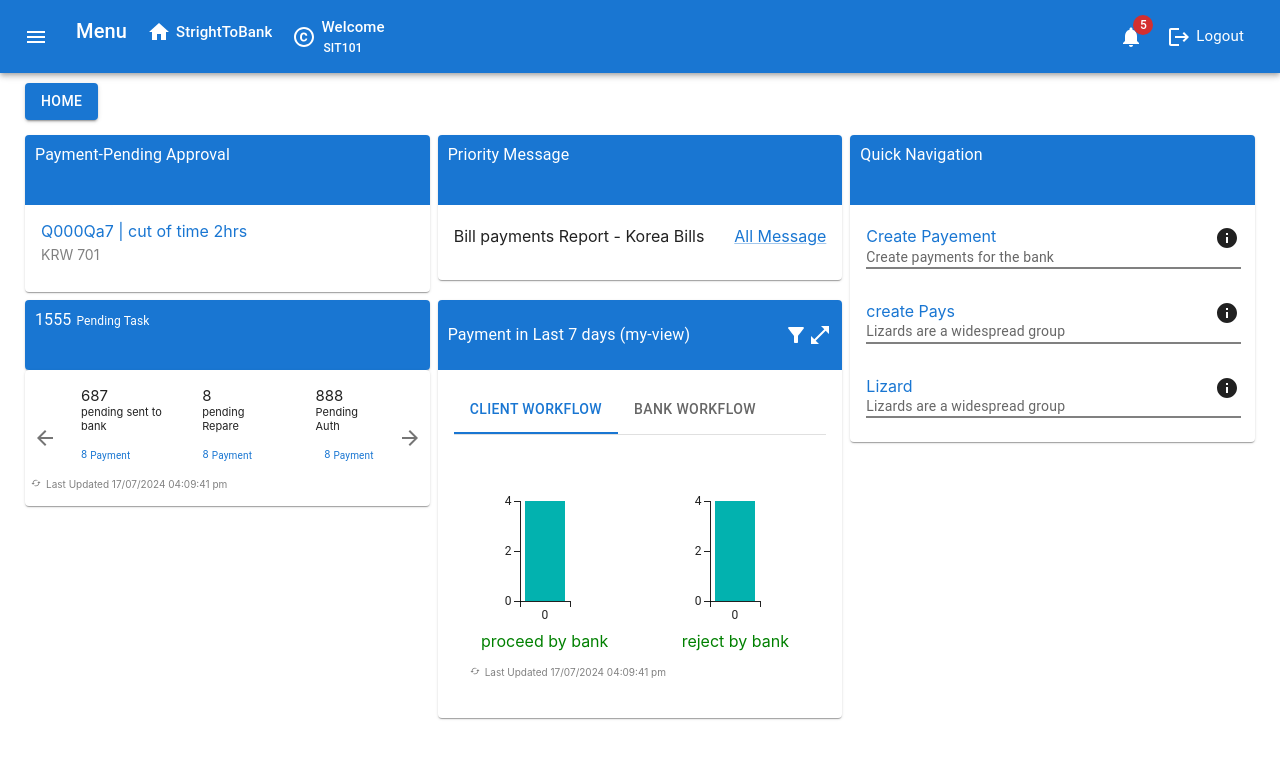
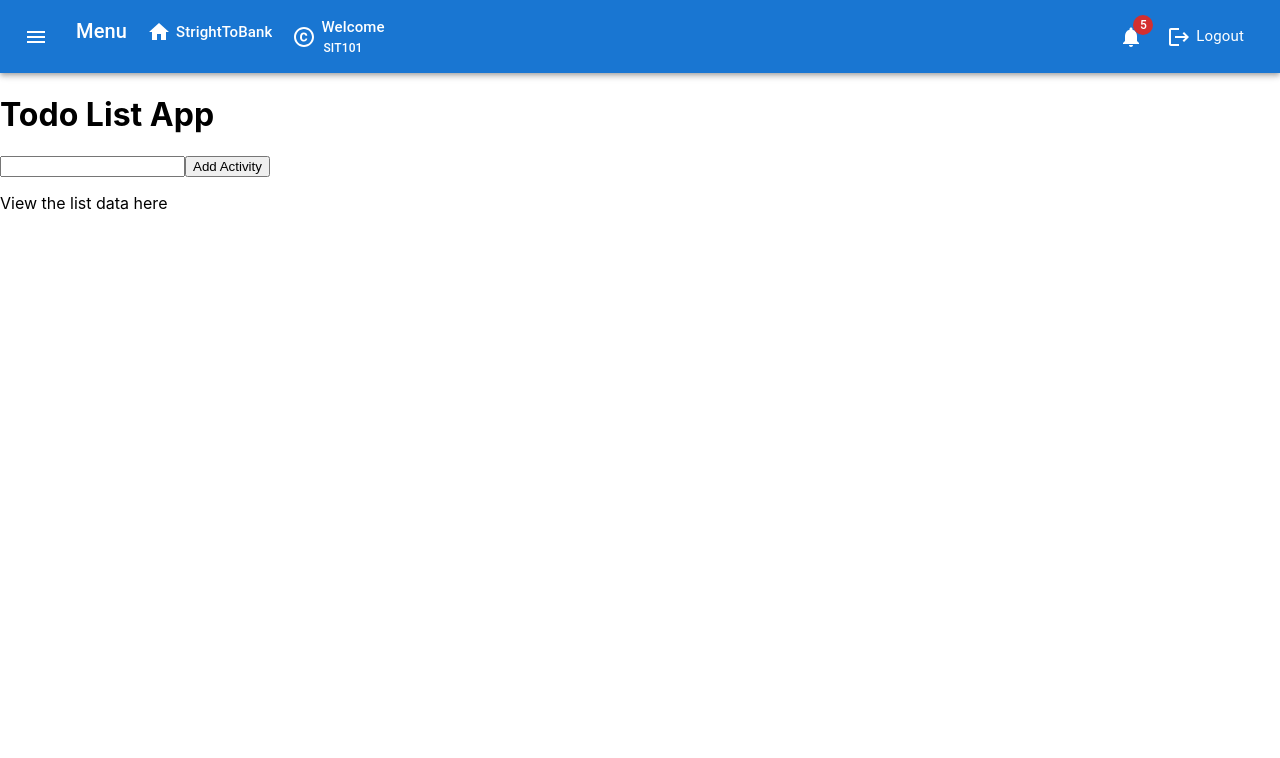
Before and after one commit to jayakanthb/POC, a React (Create React App) app: page / in a window 1280 px wide. Shown: the top 758 px of the page. Built offline with nearby package versions, Linux system fonts and the light colour scheme.

Commit message:
todo list

```diff
--- a/src/App.js
+++ b/src/App.js
@@ -1,12 +1,14 @@
 import "./App.css";
 import Navbar from "../src/Components/Navbar";
-import HomeSection from "./Components/HomeSection";
+// import HomeSection from "./Components/HomeSection";
+import TodoList from "./Components/Todo";
 
 function App() {
   return (
     <div className="App">
       <Navbar />
-      <HomeSection />
+      {/* <HomeSection /> */}
+      <TodoList />
     </div>
   );
 }
--- /dev/null
+++ b/src/Components/Todo.js
@@ -0,0 +1,49 @@
+import { useState } from "react";
+
+function TodoList() {
+  const [activity, setActivity] = useState("");
+  const [activityList, setActivityList] = useState([]);
+
+  function addActivity() {
+    setActivityList((prevList) => {
+      const updatedList = [...prevList, activity];
+      setActivity("");
+      return updatedList;
+    });
+  }
+
+  function removeActivity(i) {
+    setActivityList((prev) => {
+      const update = prev.filter((_, index) => index !== i);
+      return update;
+    });
+  }
+  function removeAll() {
+    setActivityList([]);
+  }
+  return (
+    <div className="App">
+      <h1 className="m-4">Todo List App</h1>
+      <input
+        type="text"
+        value={activity}
+        onChange={(e) => setActivity(e.target.value)}
+      />
+      <button onClick={addActivity}>Add Activity</button>
+
+      <p>View the list data here</p>
+      {activityList.length > 0 &&
+        activityList.map((data, i) => (
+          <div key={i}>
+            <div>{data}</div>
+            <button onClick={() => removeActivity(i)}>Remove</button>
+          </div>
+        ))}
+      {activityList.length > 0 && (
+        <button onClick={removeAll}>removeAll</button>
+      )}
+    </div>
+  );
+}
+
+export default TodoList;
```
